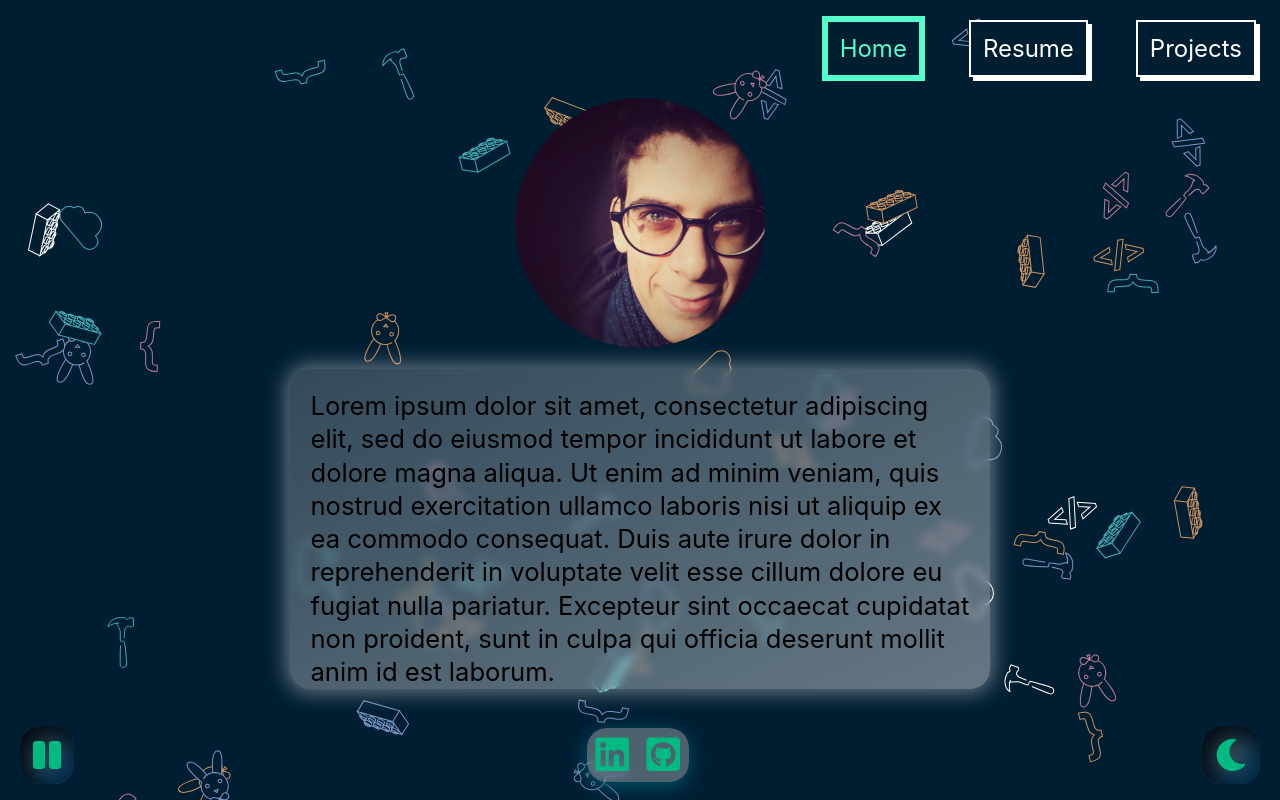
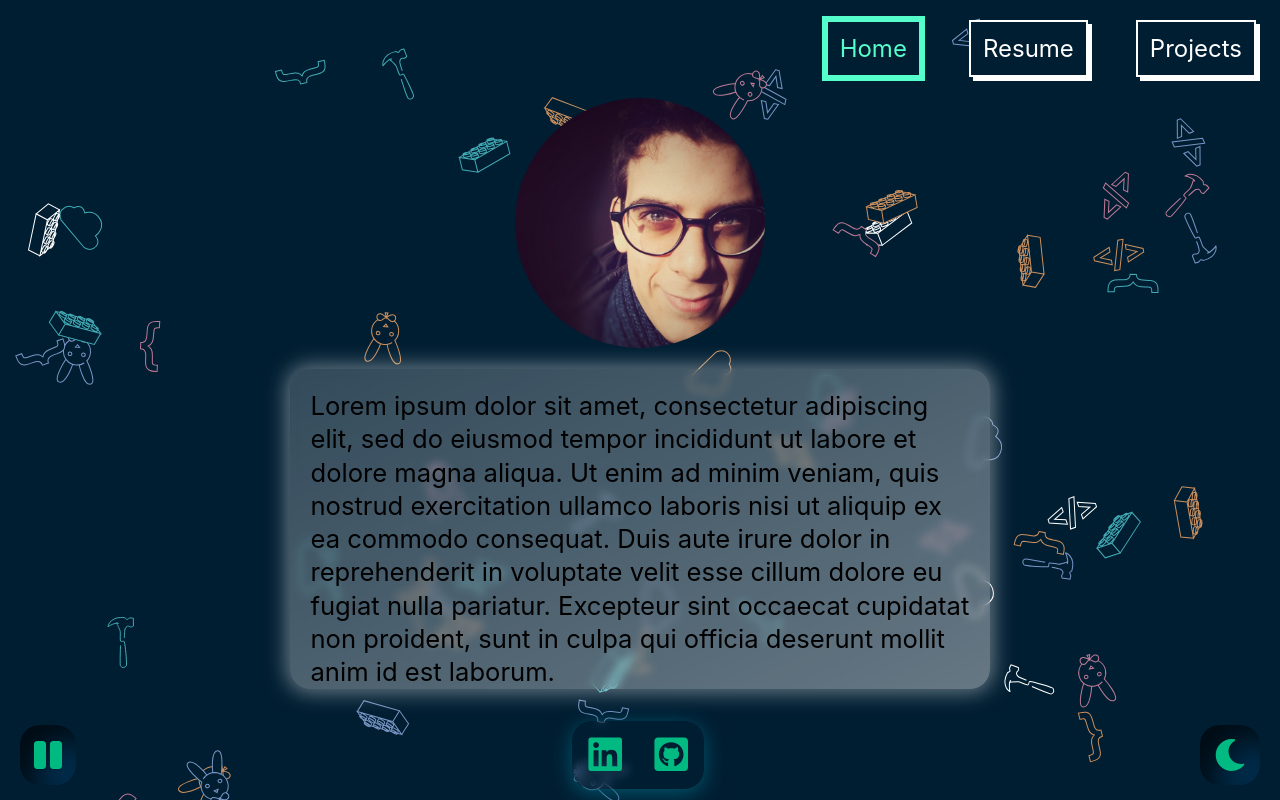
Before and after one commit to namfal/portfolio, a Vue app: page / in a window 1280 px wide. Built offline with nearby package versions, Linux system fonts and the light colour scheme.

Commit message:
removed the background color from links container

```diff
--- a/src/components/Footer.vue
+++ b/src/components/Footer.vue
@@ -51,7 +51,6 @@ export default {
 	.links-container, .controls-container {
 		border-radius: 20px;
 		transition: all 100ms ease;
-		background-color: rgba(255, 255, 255, 0.3);
 		-webkit-backdrop-filter: blur(4px);
 		backdrop-filter: blur(4px);
 	}
@@ -81,17 +80,18 @@ export default {
 		color: @bright-turquoise;
 	}
 
-	.icon {
-		font-size: 2.4em;
-		color: @jade;
-		margin: 0.4em;
-	}
-
 	.links-container svg {
 		height: 2.4em;
 		width: 2.4em;
+	}
+
+	.icon {
+		font-size: 2.4em;
+	}
+
+	.icon, .links-container svg {
 		color: @jade;
-		margin: 0.4em;
+		margin: 14px;
 	}
 
 	@media screen and (max-width: 400px){
```
